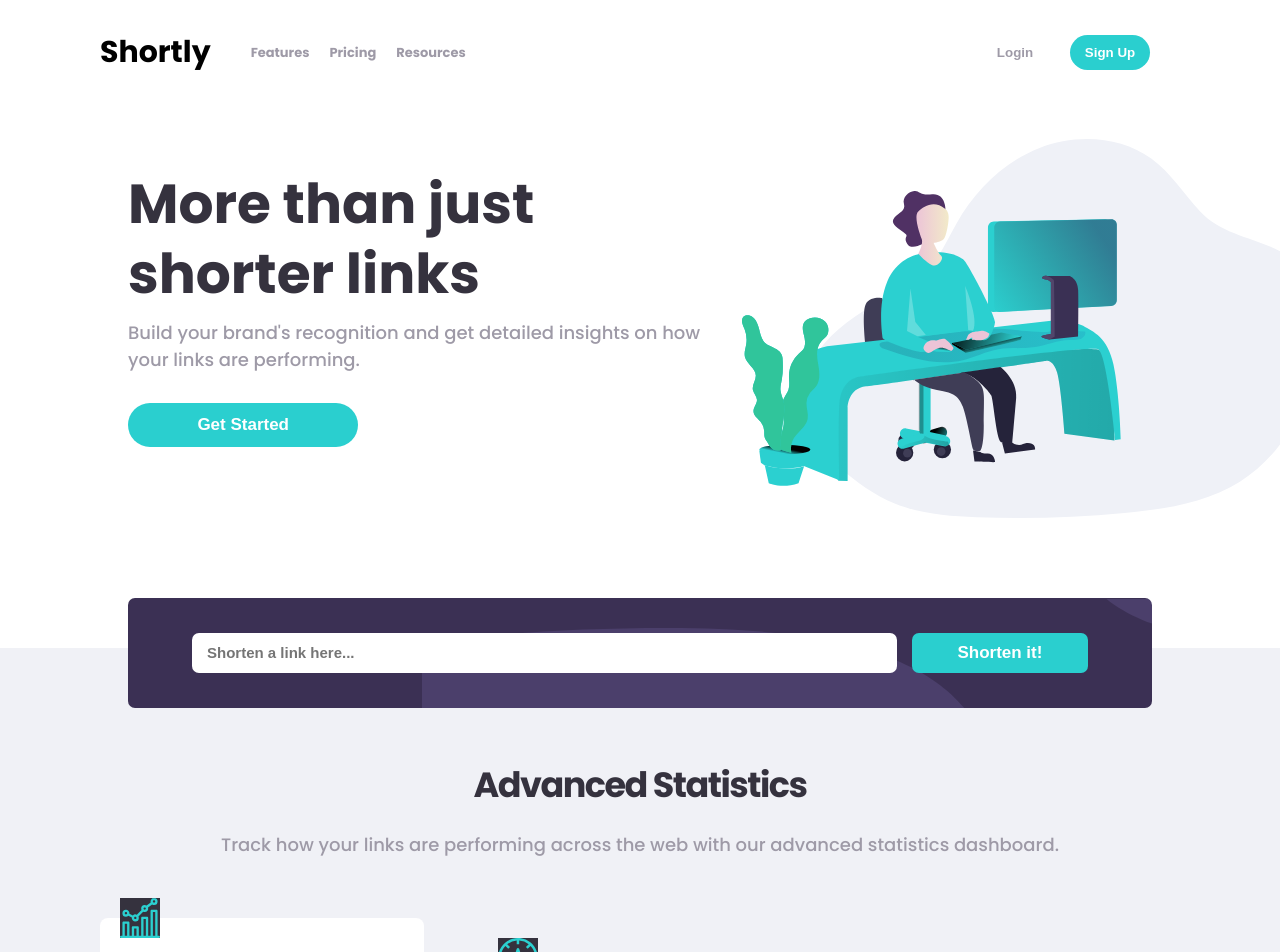
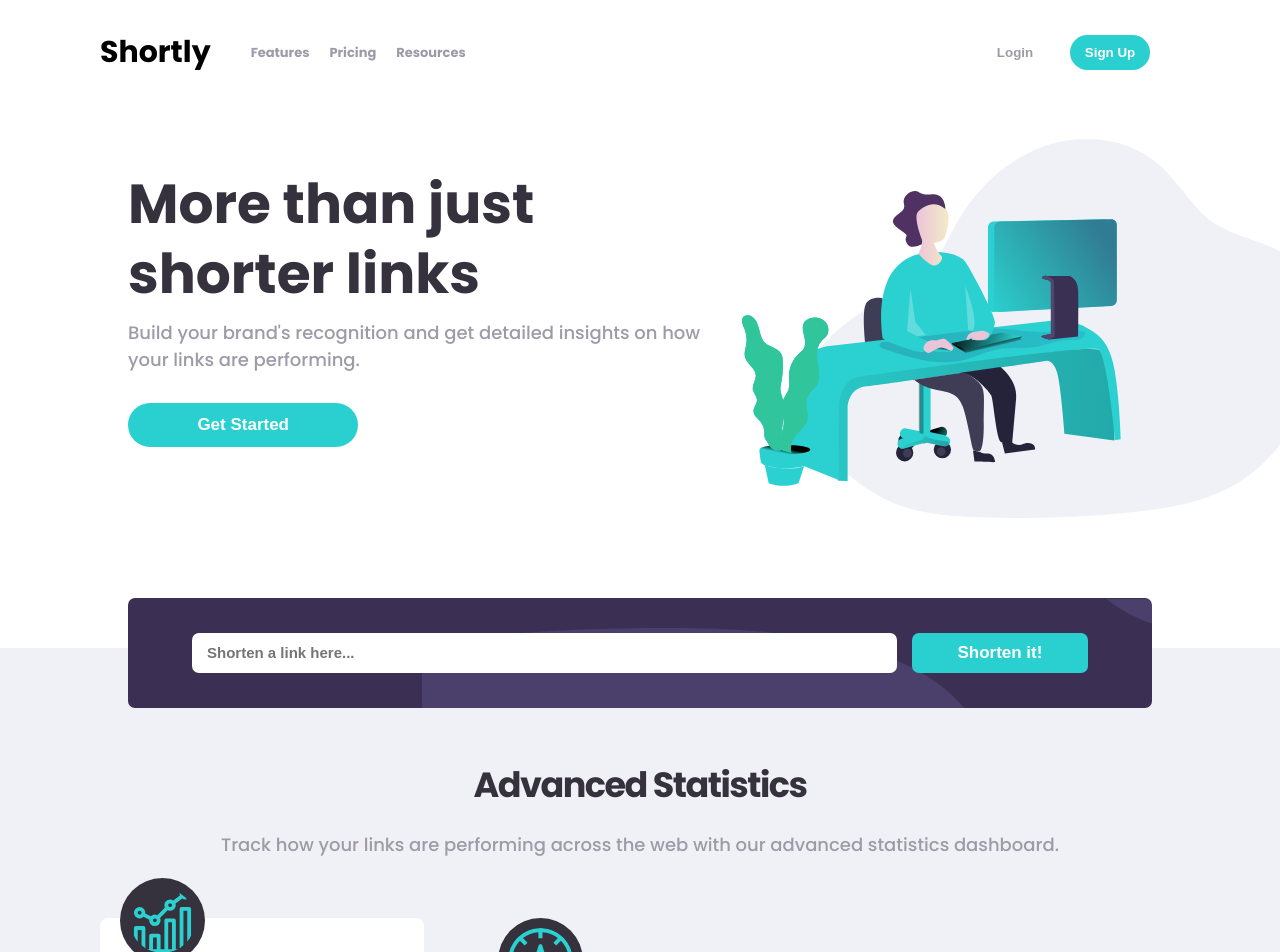
Before and after one commit to igormath/url-shortening, a React (Create React App) app: page / in a window 1280 px wide. Shown: the top 952 px of the page. Built offline with nearby package versions, Linux system fonts and the light colour scheme.

Commit message:
:lipstick: Update StatisticsSection img style

```diff
--- a/src/components/StatisticsSection/StatisticsSection.css
+++ b/src/components/StatisticsSection/StatisticsSection.css
@@ -30,8 +30,11 @@
 }
 
 .statistics__card img {
+    width: 30%;
+    padding: 18px;
+    border-radius: 50%;
     background-color: var(--very-dark-blue);
-    transform: translateY(-4rem);
+    transform: translateY(-6rem);
 }
 
 .statistics__card h4 {
@@ -104,4 +107,8 @@
         padding: 0;
     }
 
+    .statistics__card img {
+        padding: 10px;
+    }
+
 }
```
